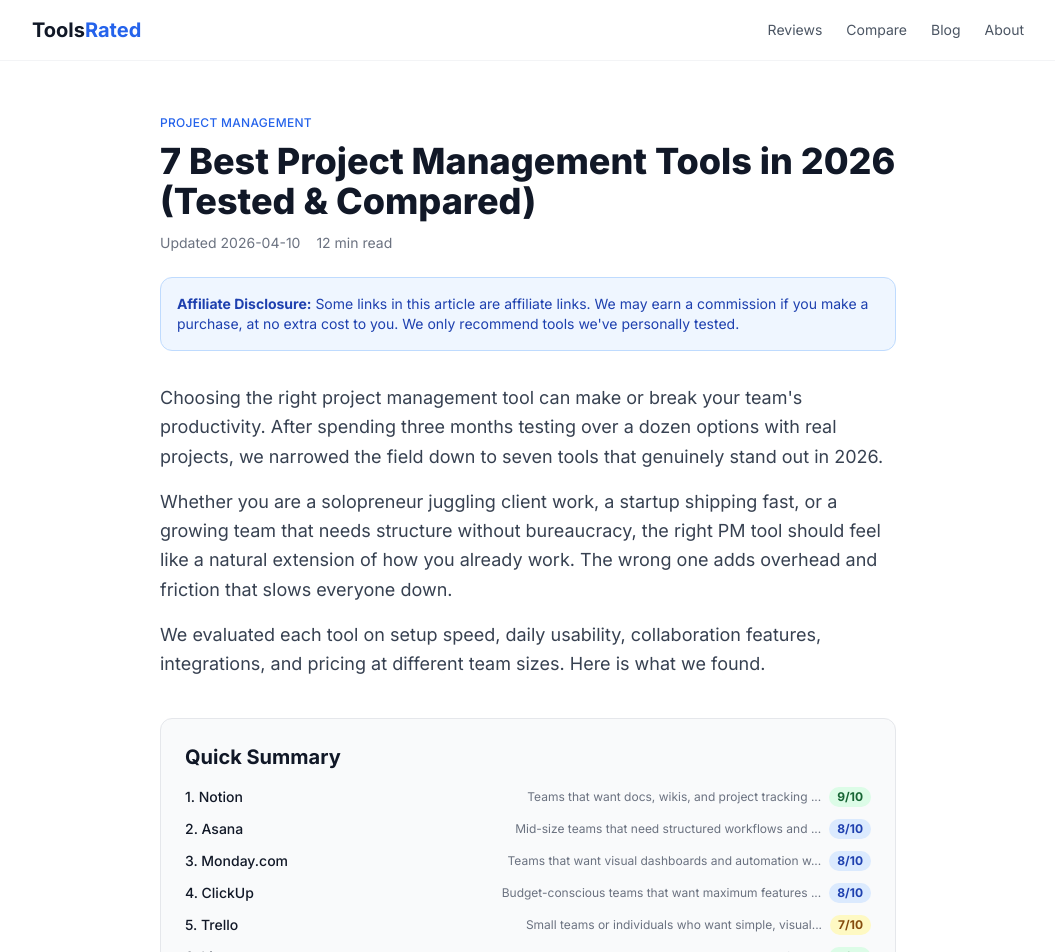
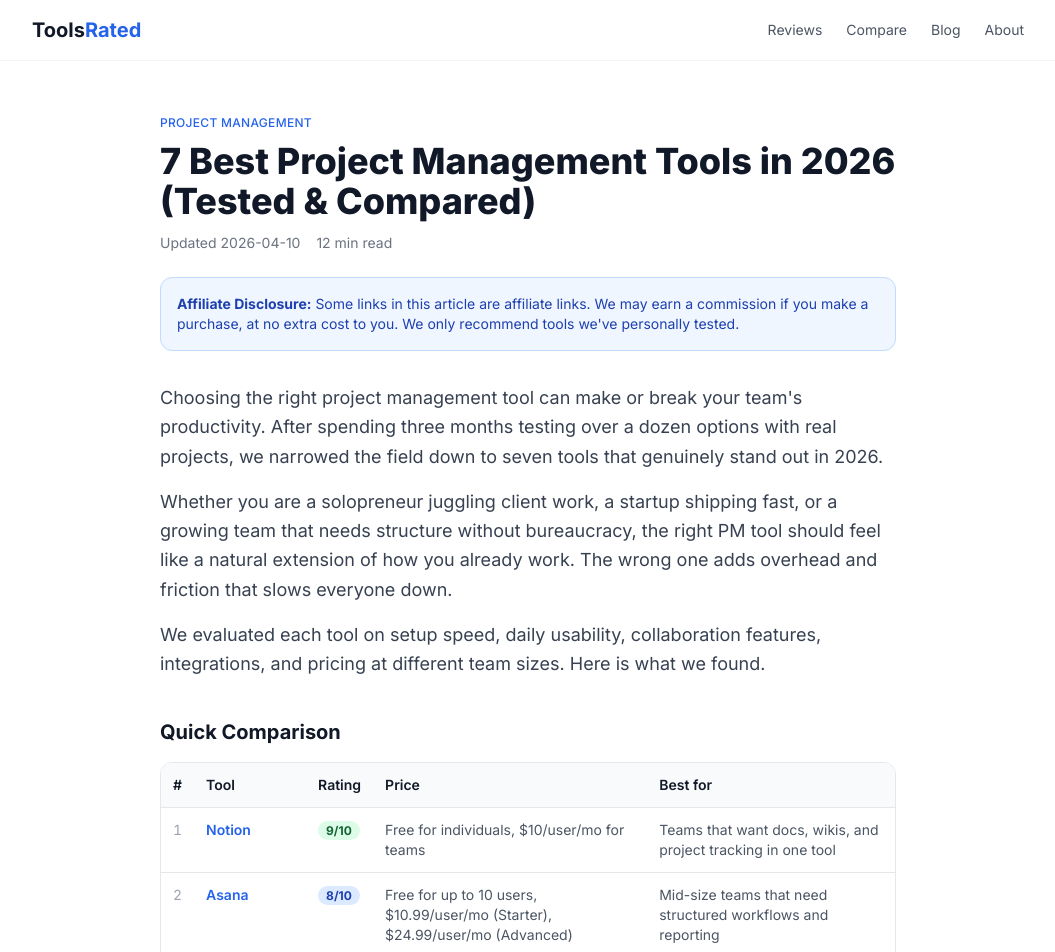
Before and after one commit to StarkTierOne/toolsrated, a Next.js app: page /reviews/best-project-management-tools in a window 1280 px wide. Shown: the top 952 px of the page, without its empty margins (112-1167 px from the left). Built offline with nearby package versions, Linux system fonts and the light colour scheme.

Commit message:
UX/SEO: upgrade review Quick Summary list to a Quick Comparison table (price + best-for columns, anchor links)

```diff
--- a/src/app/reviews/[slug]/page.tsx
+++ b/src/app/reviews/[slug]/page.tsx
@@ -101,28 +101,42 @@
             ))}
           </div>
 
-          {/* Quick Summary / Table of Contents */}
-          <div className="bg-gray-50 rounded-xl p-6 mb-10 border">
+          {/* Quick Comparison Table */}
+          <div className="mb-10">
             <h2 className="text-xl font-bold mb-4 mt-0">
-              Quick Summary
+              Quick Comparison
             </h2>
-            <div className="space-y-3">
+            <div className="overflow-x-auto rounded-xl border">
+              <table className="w-full text-sm border-collapse">
+                <thead>
+                  <tr className="bg-gray-50 text-left">
+                    <th className="p-3 font-semibold">#</th>
+                    <th className="p-3 font-semibold">Tool</th>
+                    <th className="p-3 font-semibold whitespace-nowrap">Rating</th>
+                    <th className="p-3 font-semibold">Price</th>
+                    <th className="p-3 font-semibold">Best for</th>
+                  </tr>
+                </thead>
+                <tbody>
                   {content.tools.map((tool, i) => (
-                <div
+                    <tr
                       key={tool.name}
-                  className="flex items-center justify-between text-sm"
+                      className="border-t align-top hover:bg-gray-50/60"
                     >
-                  <span className="font-medium">
-                    {i + 1}. {tool.name}
-                  </span>
-                  <div className="flex items-center gap-2">
-                    <span className="text-gray-500 text-xs hidden sm:inline">
-                      {tool.bestFor.length > 50
-                        ? tool.bestFor.slice(0, 50) + "..."
-                        : tool.bestFor}
-                    </span>
+                      <td className="p-3 text-gray-400 tabular-nums">{i + 1}</td>
+                      <td className="p-3">
+                        <a
+                          href={`#${tool.name
+                            .toLowerCase()
+                            .replace(/[^a-z0-9]+/g, "-")}`}
+                          className="font-semibold text-blue-600 hover:underline whitespace-nowrap"
+                        >
+                          {tool.name}
+                        </a>
+                      </td>
+                      <td className="p-3">
                         <span
-                      className={`text-xs font-bold px-2 py-0.5 rounded-full ${
+                          className={`text-xs font-bold px-2 py-0.5 rounded-full whitespace-nowrap ${
                             tool.rating >= 9
                               ? "bg-green-100 text-green-800"
                               : tool.rating >= 8
@@ -132,9 +146,13 @@
                         >
                           {tool.rating}/10
                         </span>
-                  </div>
-                </div>
+                      </td>
+                      <td className="p-3 text-gray-600">{tool.price}</td>
+                      <td className="p-3 text-gray-600">{tool.bestFor}</td>
+                    </tr>
                   ))}
+                </tbody>
+              </table>
             </div>
           </div>
 
```
Lines whose indentation alone changed are shown as unchanged.
